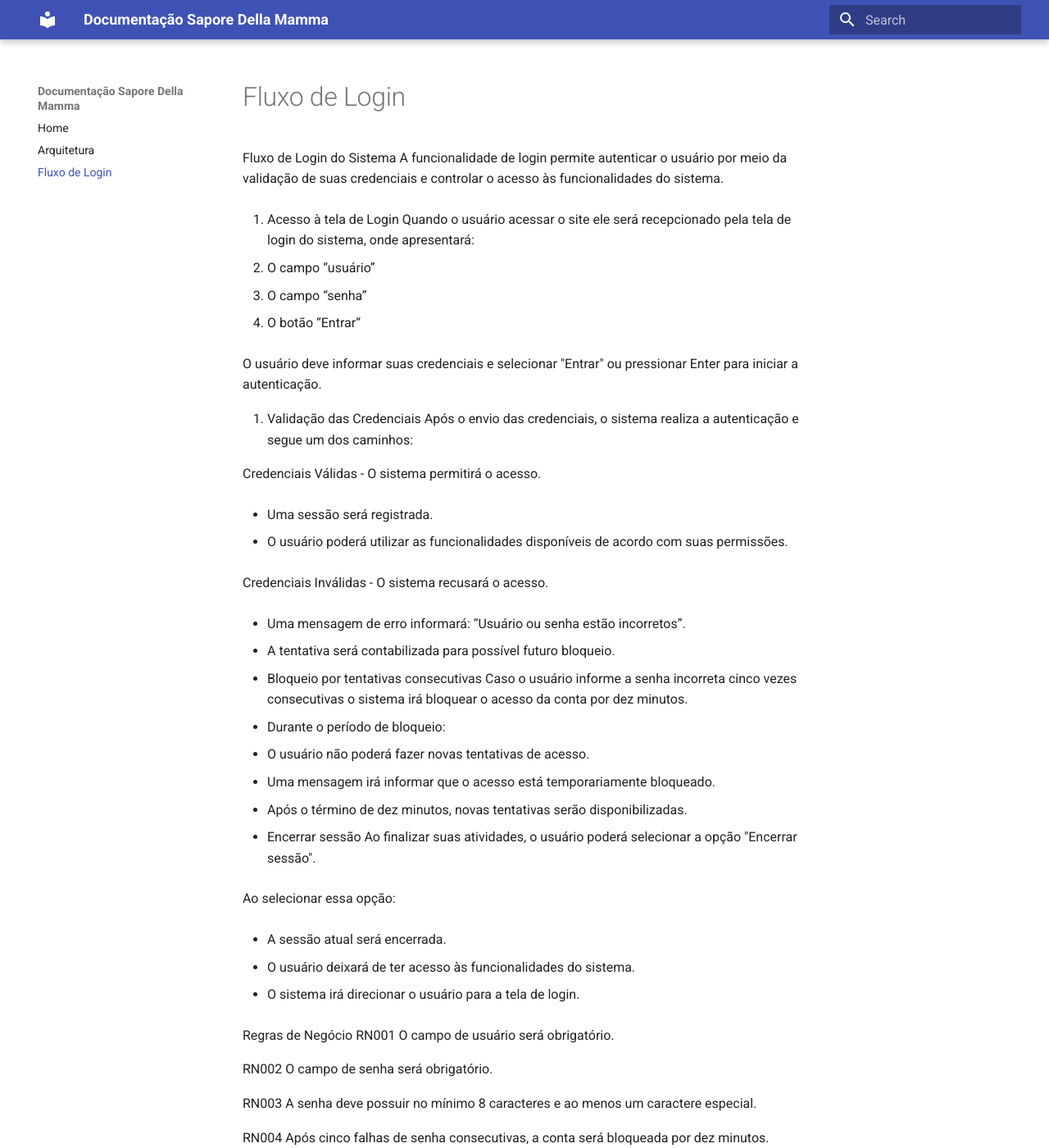
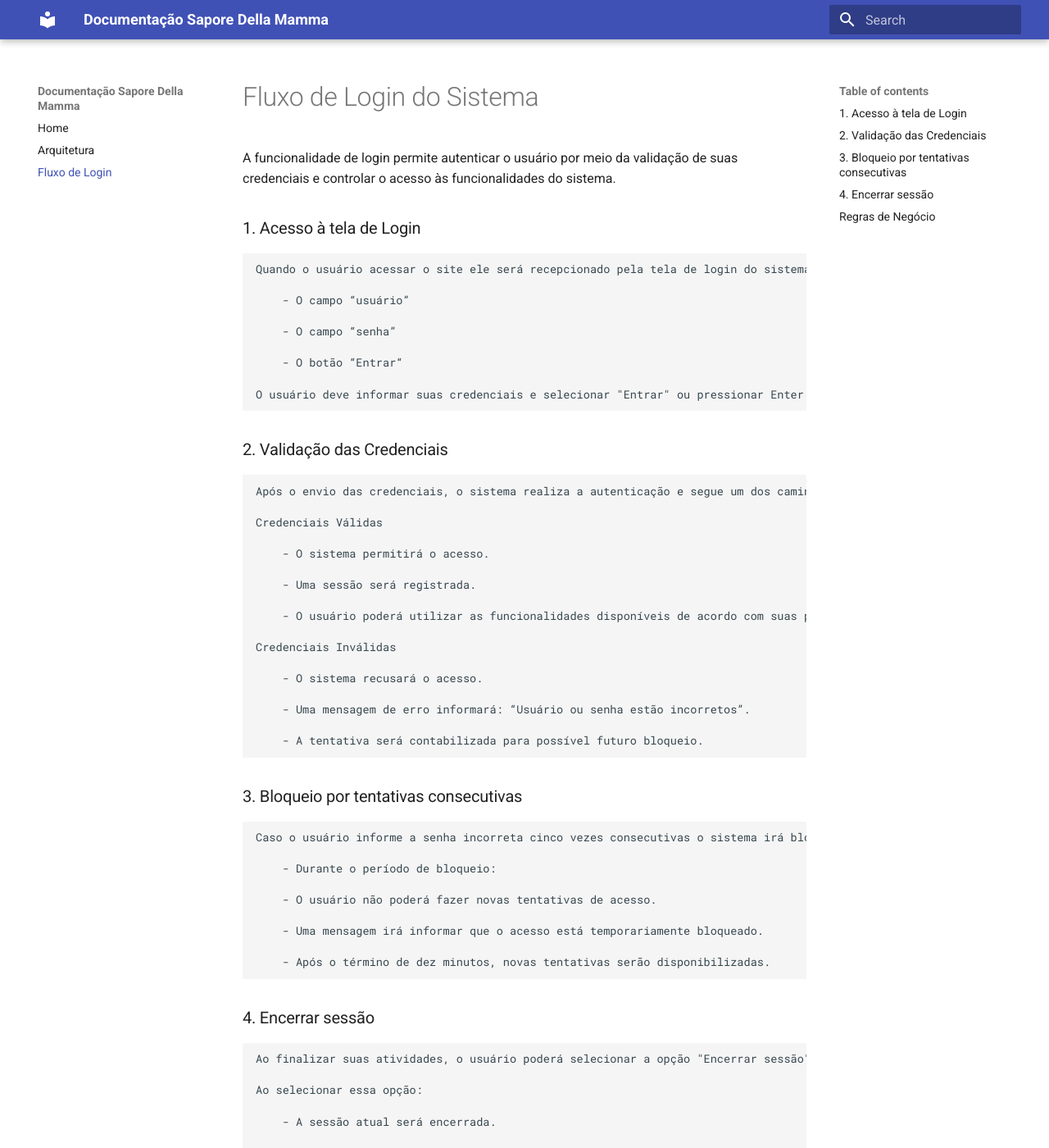
Before and after one commit to DanielWerle/Sapore-Della-Mamma-Doc, an MkDocs documentation site: the page built from docs/fluxoDeLogin.md, in a window 1280 px wide and 1400 px high. Shown: the whole window at 82% size. Built offline with MkDocs 1.6.1 and Material for MkDocs 9.7.7, drawn with Linux system fonts in a browser that asks for light colours; some of the changed text lies outside the part shown.

```diff
--- a/docs/fluxoDeLogin.md
+++ b/docs/fluxoDeLogin.md
@@ -1,66 +1,68 @@
-Fluxo de Login do Sistema
+# Fluxo de Login do Sistema
+
 A funcionalidade de login permite autenticar o usuário por meio da validação de suas credenciais e controlar o acesso às funcionalidades do sistema.
 
-1. Acesso à tela de Login
-Quando o usuário acessar o site ele será recepcionado pela tela de login do sistema, onde apresentará:
+### 1. Acesso à tela de Login
 
+    Quando o usuário acessar o site ele será recepcionado pela tela de login do sistema, onde apresentará:
 
-- O campo “usuário”
+        - O campo “usuário”
 
-- O campo “senha”
+        - O campo “senha”
 
-- O botão “Entrar“
+        - O botão “Entrar“
 
-O usuário deve informar suas credenciais e selecionar "Entrar" ou pressionar Enter para iniciar a autenticação.
+    O usuário deve informar suas credenciais e selecionar "Entrar" ou pressionar Enter para iniciar a autenticação.
 
-2. Validação das Credenciais
-Após o envio das credenciais, o sistema realiza a autenticação e segue um dos caminhos:
+### 2. Validação das Credenciais
 
-Credenciais Válidas
-- O sistema permitirá o acesso.
+    Após o envio das credenciais, o sistema realiza a autenticação e segue um dos caminhos:
 
-- Uma sessão será registrada.
+    Credenciais Válidas
 
-- O usuário poderá utilizar as funcionalidades disponíveis de acordo com suas permissões.
+        - O sistema permitirá o acesso.
 
-Credenciais Inválidas
-- O sistema recusará o acesso.
+        - Uma sessão será registrada.
 
-- Uma mensagem de erro informará: “Usuário ou senha estão incorretos”.
+        - O usuário poderá utilizar as funcionalidades disponíveis de acordo com suas permissões.
 
-- A tentativa será contabilizada para possível futuro bloqueio.
+    Credenciais Inválidas
 
-3. Bloqueio por tentativas consecutivas
-Caso o usuário informe a senha incorreta cinco vezes consecutivas o sistema irá bloquear o acesso da conta por dez minutos.
+        - O sistema recusará o acesso.
 
-- Durante o período de bloqueio:
+        - Uma mensagem de erro informará: “Usuário ou senha estão incorretos”.
 
-- O usuário não poderá fazer novas tentativas de acesso.
+        - A tentativa será contabilizada para possível futuro bloqueio.
 
-- Uma mensagem irá informar que o acesso está temporariamente bloqueado.
+### 3. Bloqueio por tentativas consecutivas
 
-- Após o término de dez minutos, novas tentativas serão disponibilizadas.
+    Caso o usuário informe a senha incorreta cinco vezes consecutivas o sistema irá bloquear o acesso da conta por dez minutos.
 
-4. Encerrar sessão
-Ao finalizar suas atividades, o usuário poderá selecionar a opção "Encerrar sessão".
+        - Durante o período de bloqueio:
 
-Ao selecionar essa opção:
+        - O usuário não poderá fazer novas tentativas de acesso.
 
-- A sessão atual será encerrada.
+        - Uma mensagem irá informar que o acesso está temporariamente bloqueado.
 
-- O usuário deixará de ter acesso às funcionalidades do sistema.
+        - Após o término de dez minutos, novas tentativas serão disponibilizadas.
 
-- O sistema irá direcionar o usuário para a tela de login.
+### 4. Encerrar sessão
+    Ao finalizar suas atividades, o usuário poderá selecionar a opção "Encerrar sessão".
 
-Regras de Negócio
-RN001
-O campo de usuário será obrigatório.
+    Ao selecionar essa opção:
 
-RN002
-O campo de senha será obrigatório.
+        - A sessão atual será encerrada.
 
-RN003
-A senha deve possuir no mínimo 8 caracteres e ao menos um caractere especial.
+        - O usuário deixará de ter acesso às funcionalidades do sistema.
 
-RN004
-Após cinco falhas de senha consecutivas, a conta será bloqueada por dez minutos.
+        - O sistema irá direcionar o usuário para a tela de login.
+
+## Regras de Negócio
+
+RN001 - O campo de usuário será obrigatório.
+
+RN002 - O campo de senha será obrigatório.
+
+RN003 - A senha deve possuir no mínimo 8 caracteres e ao menos um caractere especial.
+
+RN004 - Após cinco falhas de senha consecutivas, a conta será bloqueada por dez minutos.
```
